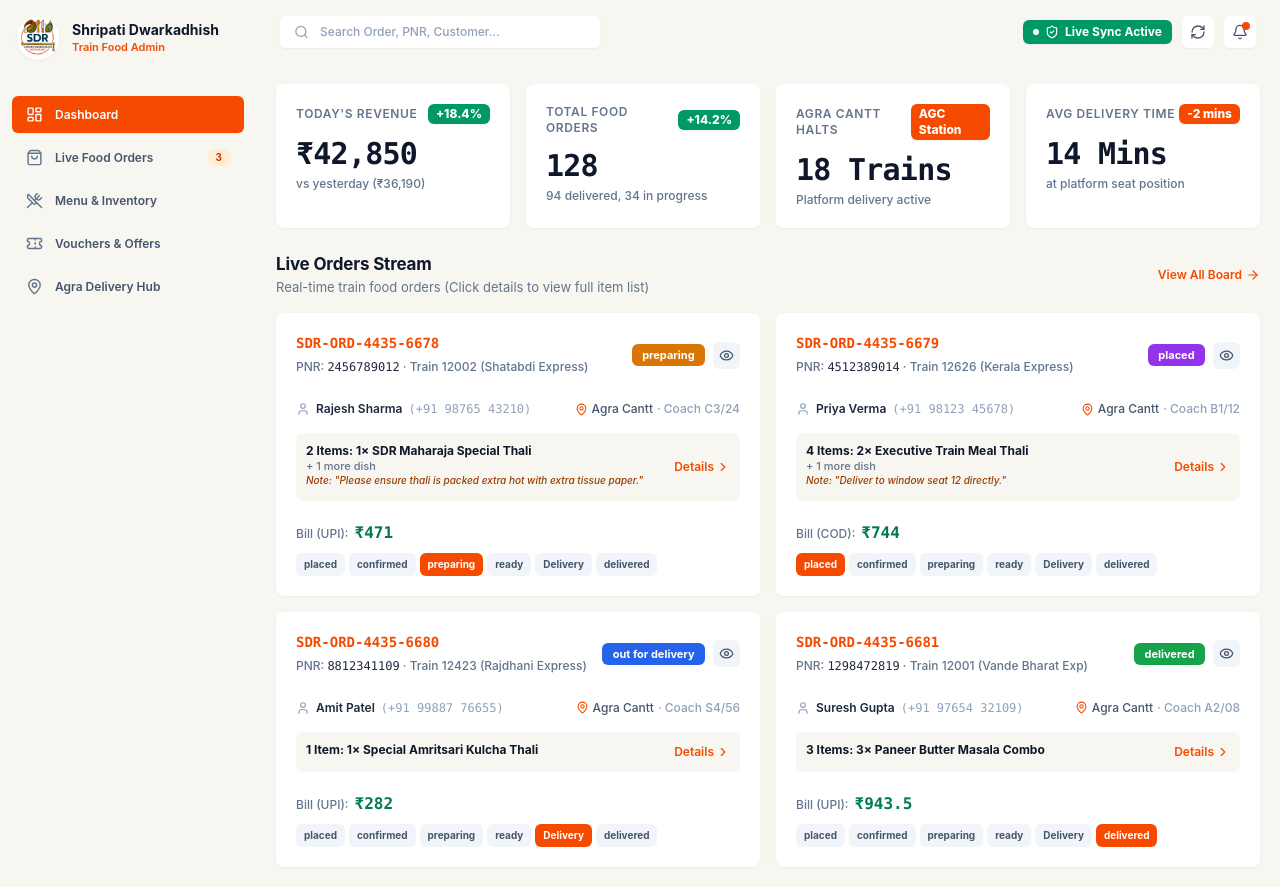
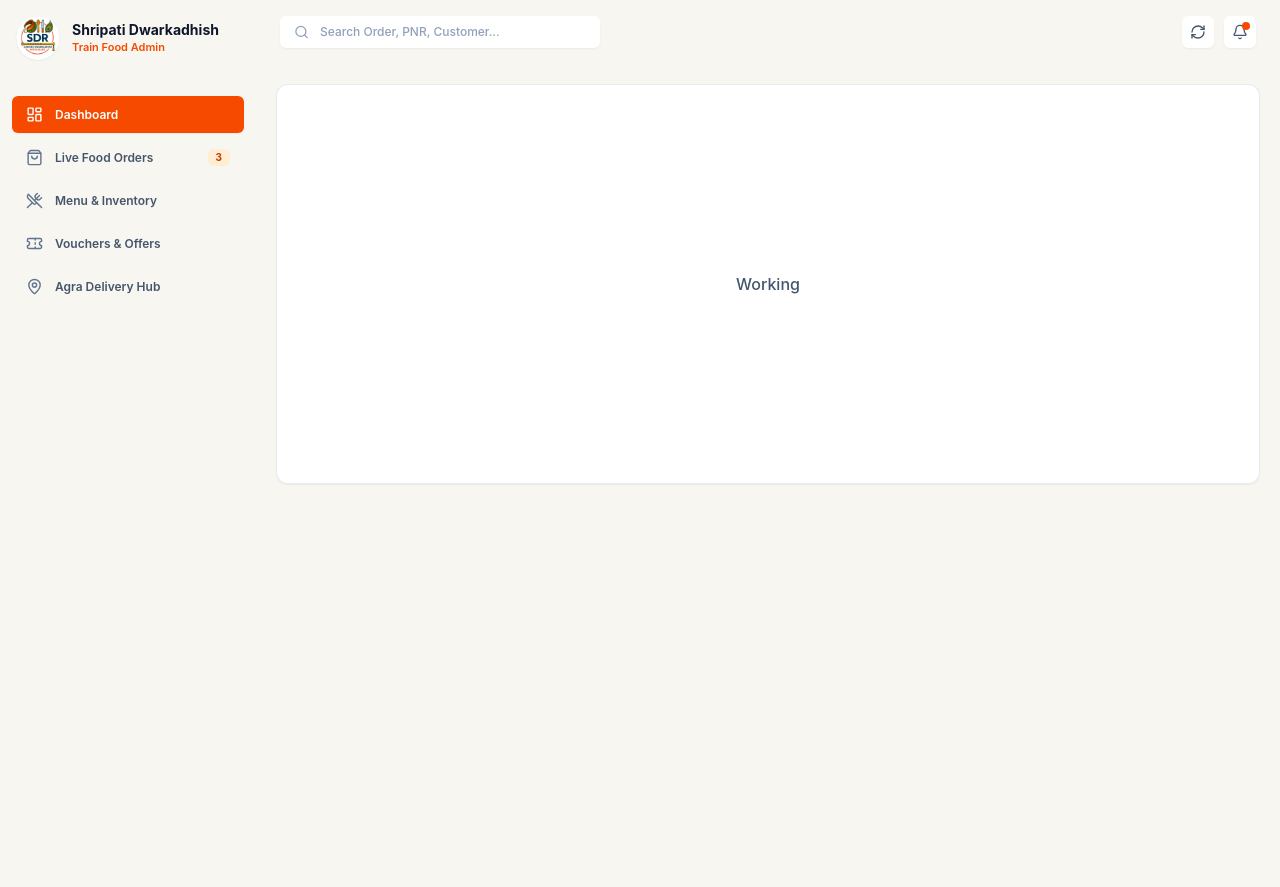
Before and after one commit to shashibhushan21/Sdr-AdminFrontend, a React (Vite) app: page / in a window 1280 px wide. After the commit the page ends 800 px from the top, so only its background shows below. Built offline with nearby package versions, Linux system fonts and the light colour scheme.

Commit message:
feat: add OrdersTab, Header, and core state management to App component

```diff
--- a/src/App.tsx
+++ b/src/App.tsx
@@ -1,7 +1,6 @@
 import React, { useState } from 'react';
 import { Sidebar } from './components/layout/Sidebar';
 import { Header } from './components/layout/Header';
-import { DashboardTab } from './components/dashboard/DashboardTab';
 import { OrdersTab } from './components/orders/OrdersTab';
 import { MenuTab } from './components/menu/MenuTab';
 import { VouchersTab } from './components/vouchers/VouchersTab';
@@ -240,11 +239,9 @@ export function App() {
         {/* BODY CANVAS */}
         <div className="p-3 sm:p-5 overflow-y-auto flex-1 space-y-4 sm:space-y-5">
           {activeTab === 'dashboard' && (
-            <DashboardTab
-              orders={orders}
-              onNavigateOrders={() => setActiveTab('orders')}
-              onOpenDetails={(ord) => setSelectedOrderPopup(ord)}
-            />
+            <div className="flex items-center justify-center min-h-[400px] text-slate-600 font-medium text-base bg-white rounded-xl shadow-xs border border-slate-200/80 p-8">
+              Working
+            </div>
           )}
 
           {activeTab === 'orders' && (
--- a/src/components/layout/Header.tsx
+++ b/src/components/layout/Header.tsx
@@ -1,5 +1,5 @@
 import React from 'react';
-import { Search, Bell, ShieldCheck, RefreshCw, Menu } from 'lucide-react';
+import { Search, Bell, RefreshCw, Menu } from 'lucide-react';
 
 interface HeaderProps {
   searchTerm: string;
@@ -40,11 +40,6 @@ export const Header: React.FC<HeaderProps> = ({
       </div>
 
       <div className="flex items-center gap-2.5">
-        <span className="hidden sm:inline-flex items-center gap-1.5 px-2.5 py-1 rounded-md bg-emerald-600 text-white text-xs font-bold shadow-xs">
-          <span className="w-1.5 h-1.5 rounded-full bg-white animate-pulse" />
-          <ShieldCheck size={14} className="text-white" />
-          Live Sync Active
-        </span>
         <button
           onClick={onRefresh}
           className="p-2 rounded-md bg-white hover:bg-slate-100 text-slate-600 hover:text-slate-900 transition cursor-pointer shadow-xs"
--- a/src/components/orders/OrdersTab.tsx
+++ b/src/components/orders/OrdersTab.tsx
@@ -25,7 +25,7 @@ export const OrdersTab: React.FC<OrdersTabProps> = ({
   return (
     <div className="space-y-4">
       {/* Filter & View Switcher Bar */}
-      <div className="admin-card flex flex-col md:flex-row items-start md:items-center justify-between gap-4 border-0">
+      <div className="admin-card flex flex-col md:flex-row items-start md:items-center justify-between gap-3 sm:gap-4 border-0 sticky top-0 z-10 bg-white shadow-sm p-3 sm:p-4">
         <div>
           <div className="flex items-center gap-2">
             <h2 className="admin-title-md">Live Food Orders Board</h2>
```
